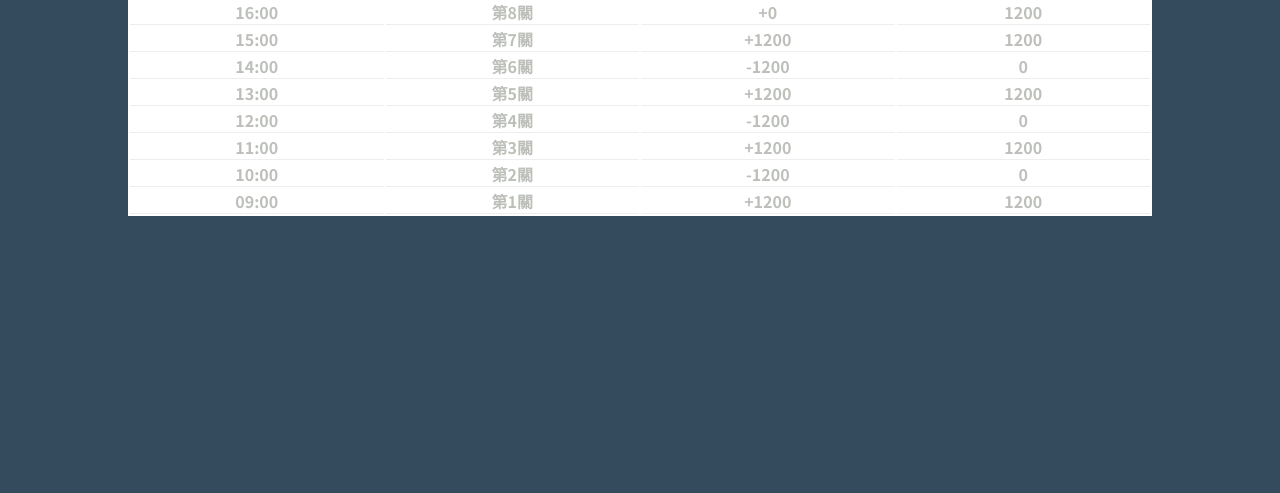
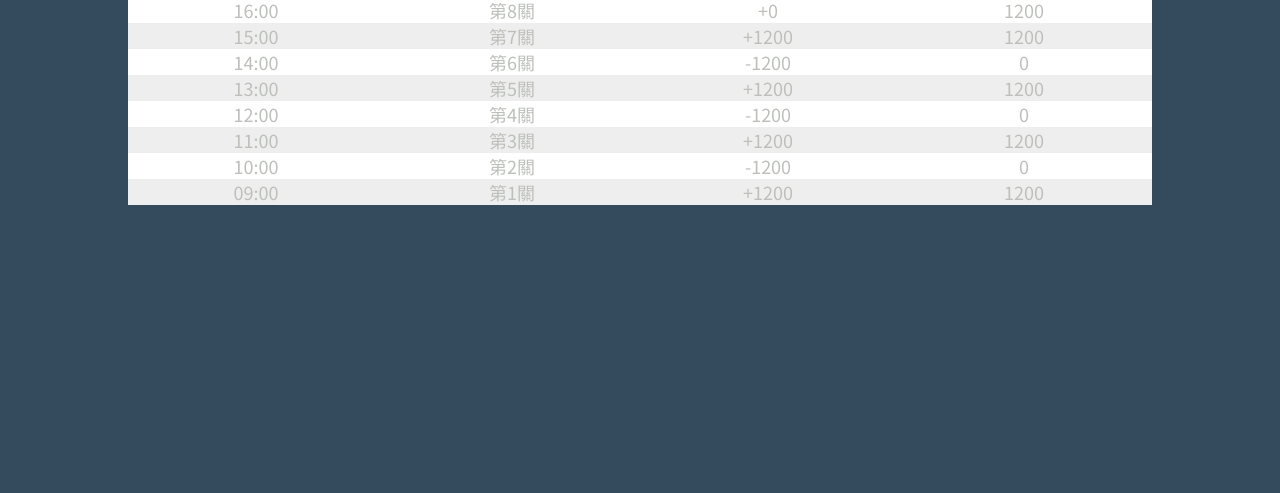
Before and after one commit to 120061203/website0812_teamGreen, a plain HTML site: page team_green.html in a window 1280 px wide. Shown: the part 307-800 px from the top of the page. Drawn offline with Linux system fonts and the light colour scheme.

Commit message:
website0812_teamGreen

```diff
--- a/css/team_green.css
+++ b/css/team_green.css
@@ -109,11 +109,26 @@
         width: 80%;
         margin-left: auto;
         margin-right: auto;
+        font-size: 0px;
+        border: none;
+        border-collapse: collapse;
+        /* padding: 0; */
     }
 
     th,
     td {
-        border-bottom: 1px solid #efeeee;
+        text-align: center;
+        font-size: 18px;
+        /* border-bottom: 1px solid #efeeee; */
+    }
+
+    thead tr {
+        color: white;
+        background-color: #d6d4d4;
+    }
+
+    tr:nth-child(even) {
+        background-color: #efeeee;
     }
 
     @media screen and (max-width:640px) {
--- a/team_green.html
+++ b/team_green.html
@@ -54,52 +54,52 @@
                 </thead>
                 <tbody>
                     <tr>
-                        <th>16:00</th>
-                        <th>第8關</th>
-                        <th>+0</th>
-                        <th>1200</th>
+                        <td>16:00</td>
+                        <td>第8關</td>
+                        <td>+0</td>
+                        <td>1200</td>
                     </tr>
                     <tr>
-                        <th>15:00</th>
-                        <th>第7關</th>
-                        <th>+1200</th>
-                        <th>1200</th>
+                        <td>15:00</td>
+                        <td>第7關</td>
+                        <td>+1200</td>
+                        <td>1200</td>
                     </tr>
                     <tr>
-                        <th>14:00</th>
-                        <th>第6關</th>
-                        <th>-1200</th>
-                        <th>0</th>
+                        <td>14:00</td>
+                        <td>第6關</td>
+                        <td>-1200</td>
+                        <td>0</td>
                     </tr>
                     <tr>
-                        <th>13:00</th>
-                        <th>第5關</th>
-                        <th>+1200</th>
-                        <th>1200</th>
+                        <td>13:00</td>
+                        <td>第5關</td>
+                        <td>+1200</td>
+                        <td>1200</td>
                     </tr>
                     <tr>
-                        <th>12:00</th>
-                        <th>第4關</th>
-                        <th>-1200</th>
-                        <th>0</th>
+                        <td>12:00</td>
+                        <td>第4關</td>
+                        <td>-1200</td>
+                        <td>0</td>
                     </tr>
                     <tr>
-                        <th>11:00</th>
-                        <th>第3關</th>
-                        <th>+1200</th>
-                        <th>1200</th>
+                        <td>11:00</td>
+                        <td>第3關</td>
+                        <td>+1200</td>
+                        <td>1200</td>
                     </tr>
                     <tr>
-                        <th>10:00</th>
-                        <th>第2關</th>
-                        <th>-1200</th>
-                        <th>0</th>
+                        <td>10:00</td>
+                        <td>第2關</td>
+                        <td>-1200</td>
+                        <td>0</td>
                     </tr>
                     <tr>
-                        <th>09:00</th>
-                        <th>第1關</th>
-                        <th>+1200</th>
-                        <th>1200</th>
+                        <td>09:00</td>
+                        <td>第1關</td>
+                        <td>+1200</td>
+                        <td>1200</td>
                     </tr>
 
                 </tbody>
```
